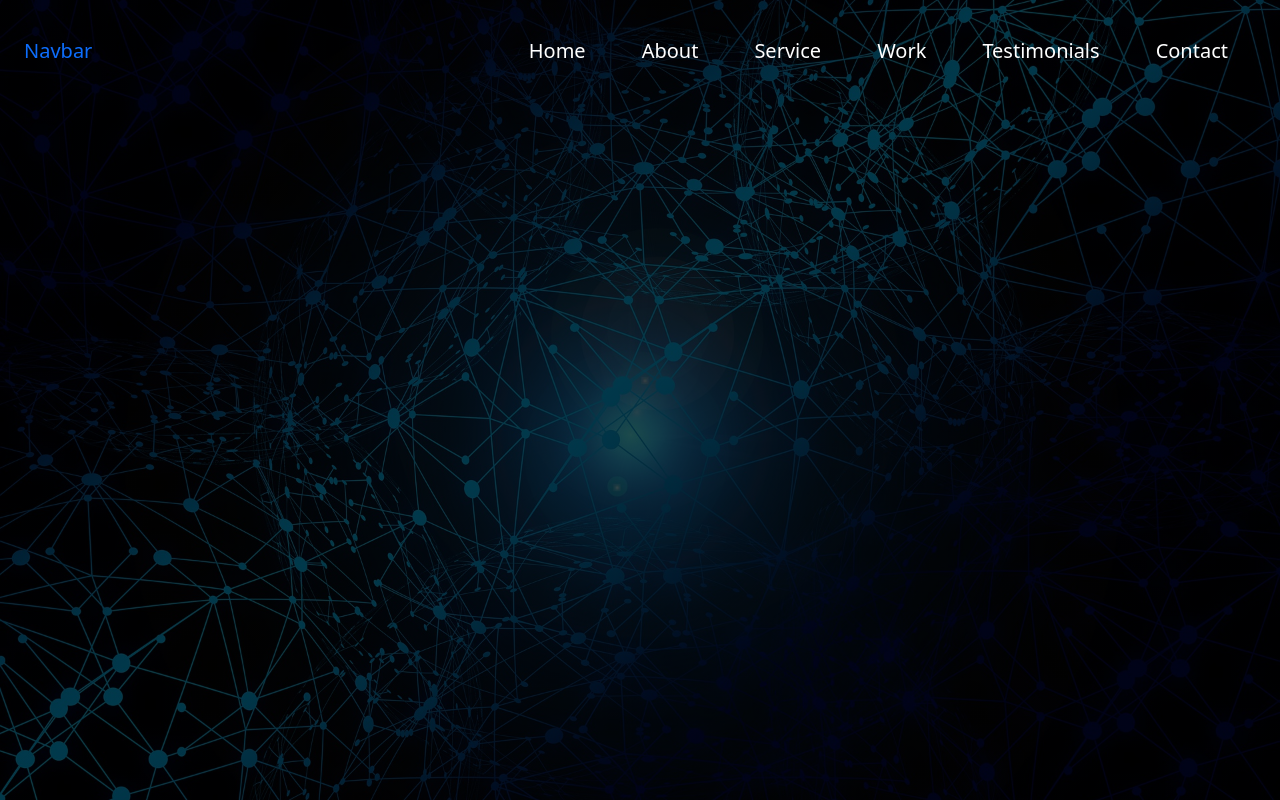
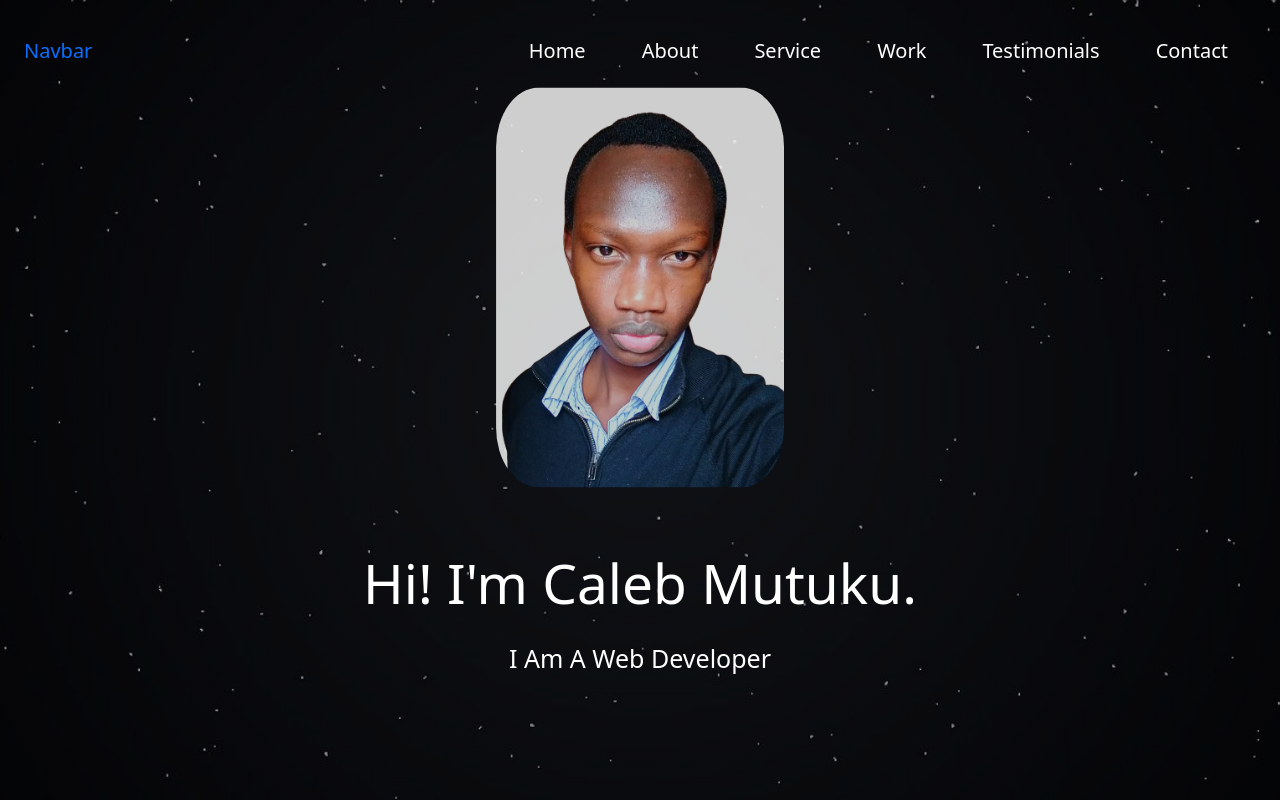
Before and after one commit to CalebKabaya/Portfolio-Landing-Page, a plain HTML site: page index.html in a window 1280 px wide. Drawn offline with nearby package versions, Linux system fonts and the light colour scheme.

Commit message:
st:st add added the bunner section

```diff
--- a/css/index.css
+++ b/css/index.css
@@ -17,7 +17,7 @@ color: white;
 }
 
 .bg-img{
-    background-image:linear-gradient(rgba(0, 0, 0, 0.7), rgba(0, 0, 0, 0.7)), url("/images/digitization-g63091effc_1920.jpg");
+    background-image:linear-gradient(rgba(0, 0, 0, 0.4), rgba(0, 0, 0, 0.4)), url("/images/background-gb606bed85_1280.jpg");
     height: 100vh;
     background-position: center;
     background-repeat: no-repeat;
@@ -30,3 +30,43 @@ color: white;
     margin: 20px;
     width: auto;
   }
+  .bunner{
+    /* width: 90%; */
+    color: white;
+    position: absolute;
+    top: 50%;
+    left: 50%;
+    transform: translate(-50%,-50%);
+    text-align: center;
+    /* padding: 30px 30px; */
+
+}
+.col-1{
+    flex-basis: 50%;
+	min-width: 100%;
+}
+.col-1 h2{
+        font-size:55px;
+        line-height: 40px;
+        margin: 25px 0;
+        color: white;
+}
+.col-1 p{
+    font-size:25px;
+    line-height: 40px;
+    margin: 35px 0;
+    justify-content: center;
+    color: white;
+}
+.image{
+    /* border-radius: 50%; */
+    /* height: 100vh; */
+    /* background-color: tomato; */
+}
+.image img{
+    height: 50vh;
+    border-radius: 15%;
+margin-bottom: 50px;
+opacity: 0.8;
+
+}
--- a/index.html
+++ b/index.html
@@ -45,8 +45,19 @@
             </div>
 
           </nav>
+          <div class="bunner">
+            <div class="col-1">
+                <div class="image">
+                    <img src="images/calebupwork-removebg-preview (1).png" alt="">
+                </div>
+                <h2>Hi! I'm Caleb Mutuku.</h2>
+                <p>I Am A Web Developer</p>
+            </div>
+          </div>
     </div>
 </div>
+<!-- about me -->
 
+<div class="container"></div>
 </body>
 </html>
```
Also changed, not shown: images/background-gb606bed85_1280.jpg (added), images/calebupwork-removebg-preview (1).png (added), images/calebupwork-removebg-preview.png (added).
